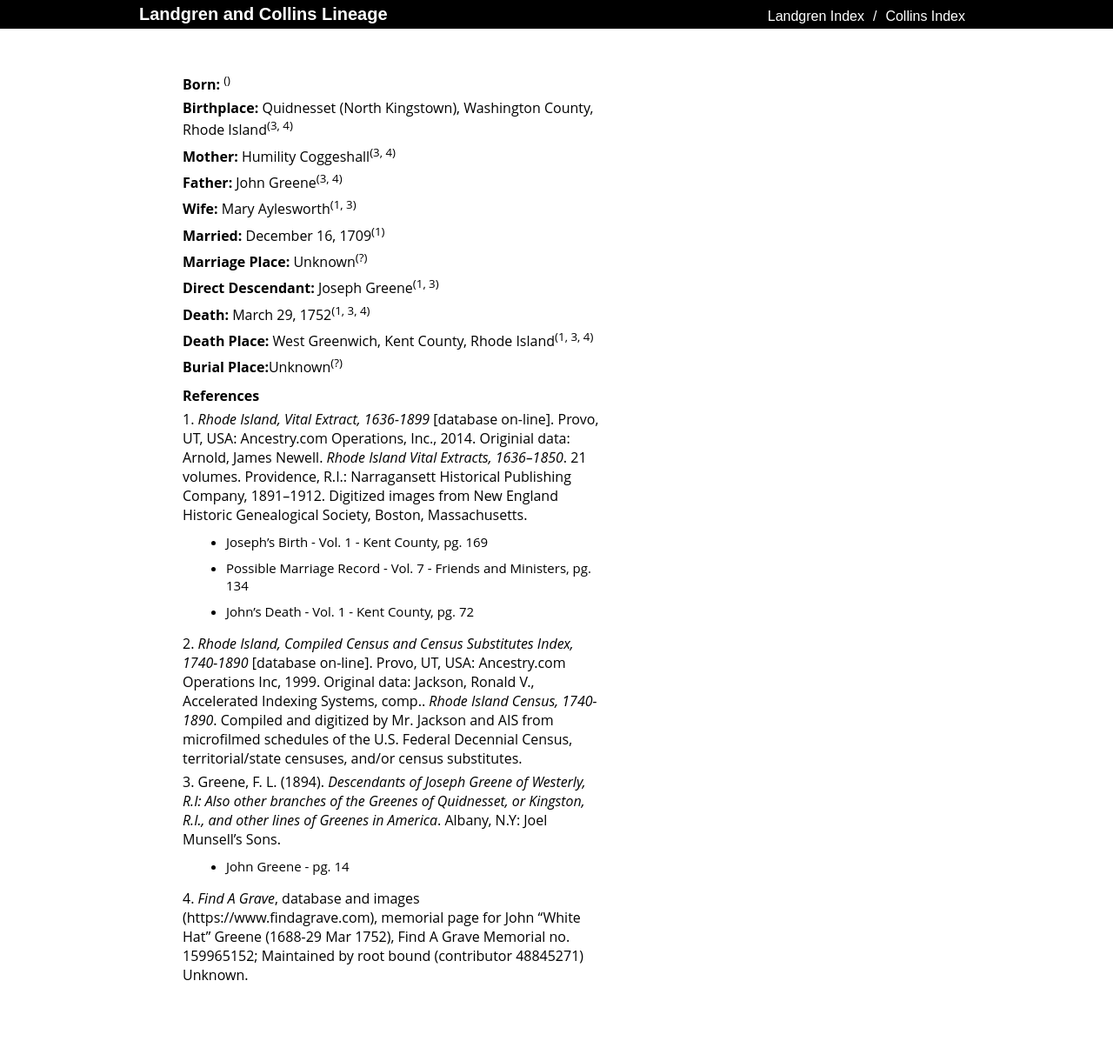
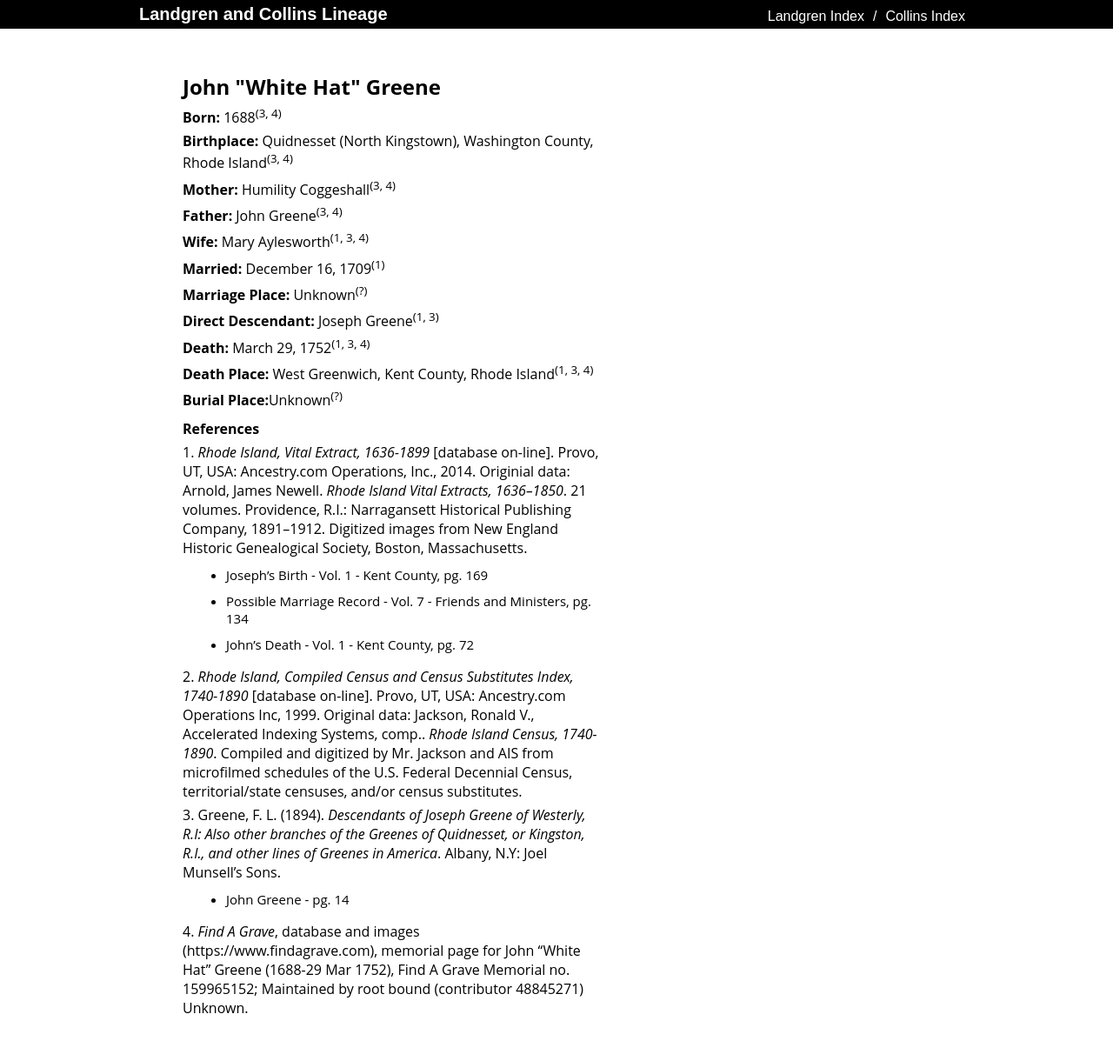
Before and after one commit to krogersst/landgren-collins, a Jekyll site: the page built from person/john-whitehat-greene.md, in a window 1280 px wide. Shown: the whole page at 87% size. Built offline with Jekyll 4.4.1, drawn with Linux system fonts in a browser that asks for light colours; before the commit the page ends 1182 px from its top, so only the background shows below that; part of the change alters nothing that is shown.

Commit message:
update format of john-whitehat-greene.md

```diff
--- a/john-whitehat-greene.md
+++ b/person/john-whitehat-greene.md
@@ -1,23 +1,23 @@
 ---
 layout: person
+person_name: John "White Hat" Greene
 permalink: /person/john-whitehat-greene
-name: John "White Hat" Greene
-birth: 1688
-birth_ref1: "3"
-birth_ref2: "4"
+born: 1688
+born_ref1: "3"
+born_ref2: "4"
 birthplace: Quidnesset (North Kingstown), Washington County, Rhode Island
 birthplace_ref1: "3"
 birthplace_ref2: "4"
+mother: Humility Coggeshall
+mother_ref1: "3"
+mother_ref2: "4"
 father: John Greene
 father_ref1: "3"
 father_ref2: "4"
-mother: Humility Coggeshall
-mother_ref1: "3"
-mother_ref2: "4"
 wife: Mary Aylesworth
 wife_ref1: "1"
 wife_ref2: "3"
-wide_ref3: "4"
+wife_ref3: "4"
 married: December 16, 1709
 married_ref1: "1"
 marriage_place: Unknown
```
